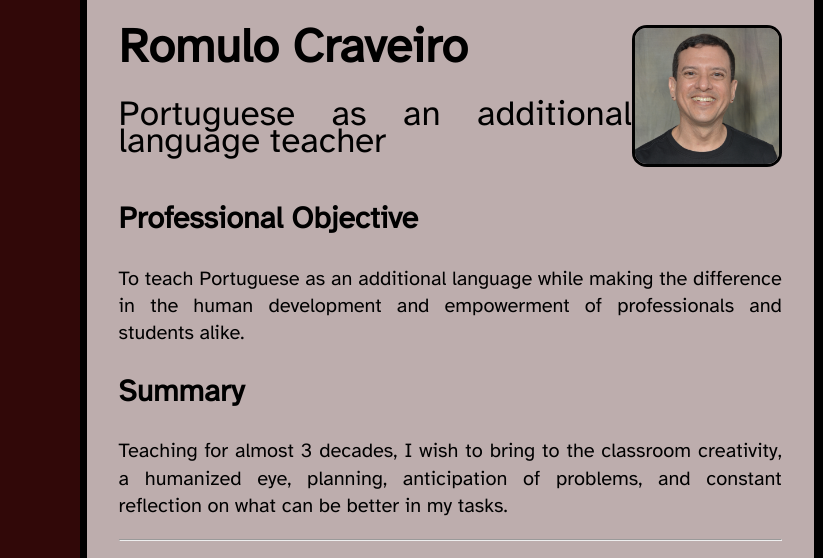
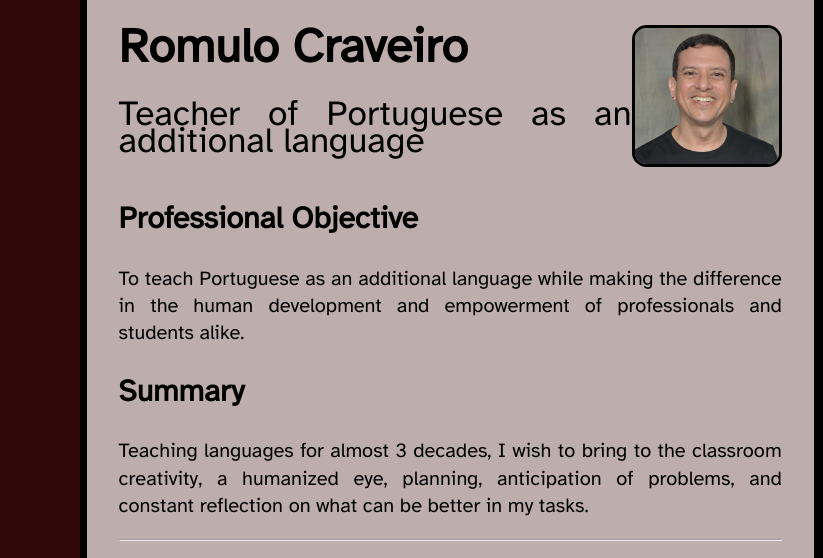
Before and after one commit to romulocraveiro/meucurriculopla, a plain HTML site: page english.html in a window 1280 px wide. Shown: the part 103-661 px from the top of the page, 457-1280 px from the left. Drawn offline with Linux system fonts and the light colour scheme.

```diff
--- a/english.html
+++ b/english.html
@@ -162,14 +162,14 @@
             <img src="./assets/cvsquare.JPG" alt= "Profile black and white picture of Romulo Craveiro with the ocean in the background " id="fotoperfil">
 
             <h1>Romulo Craveiro</h1>
-            <p class="job-title">Portuguese as an additional language teacher</p>
+            <p class="job-title">Teacher of Portuguese as an additional language</p>
 
             <h2>Professional Objective</h2>
                <p>To teach Portuguese as an additional language while making the difference in the human development and empowerment of professionals and students alike. </p>
 
             <h2>Summary</h2>
 
-            <p>Teaching for almost 3 decades, I wish to bring to the classroom creativity, a humanized eye, planning, anticipation of problems, and constant reflection on what can be better in my tasks.
+            <p>Teaching languages for almost 3 decades, I wish to bring to the classroom creativity, a humanized eye, planning, anticipation of problems, and constant reflection on what can be better in my tasks.
             </p>
 
         <hr>
```
